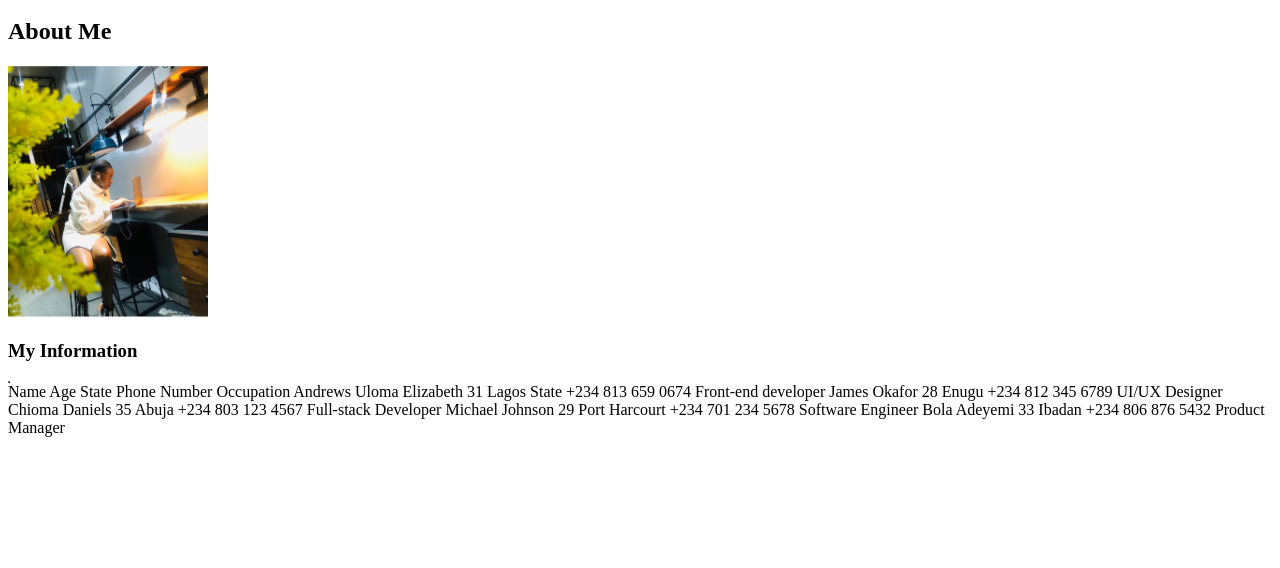
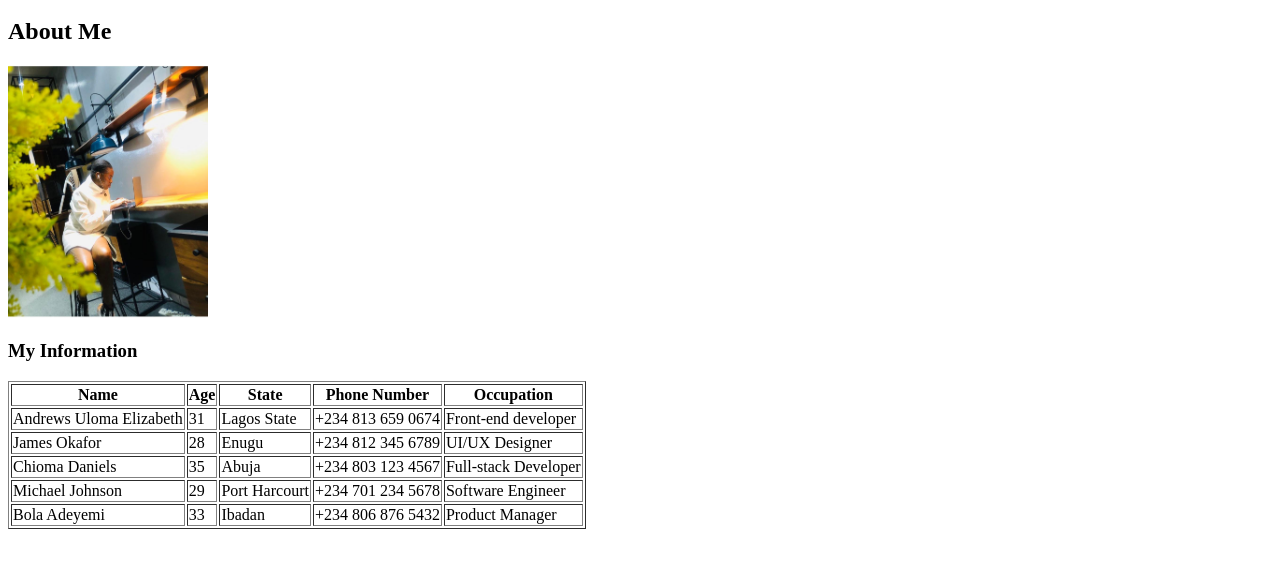
Before and after one commit to ElizCodeSurgeon/HTML-assignment, a plain HTML site: page index.html in a window 1280 px wide. Shown: the part 118-686 px from the top of the page. Drawn offline with Linux system fonts and the light colour scheme.

Commit message:
Updated HTML assignment

```diff
--- a/index.html
+++ b/index.html
@@ -18,8 +18,7 @@
     <img src="images/Tech ulo2.jpg" alt="Picture of myself" style="width:200px;height:auto;">
 
     <h3>My Information</h3>
-    <table border="1"></table>
-
+    <table border="1">
         <tr>
             <th>Name</th>
             <th>Age</th>
```
